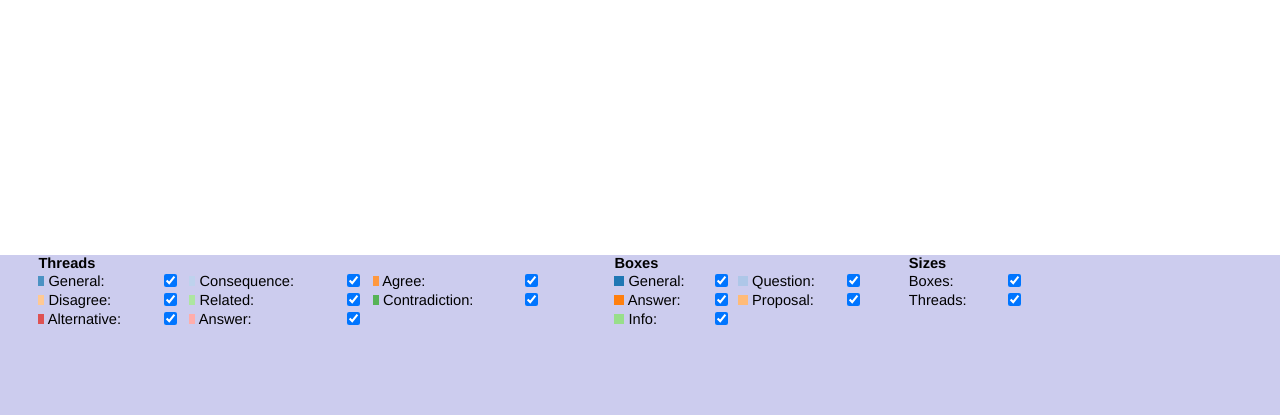
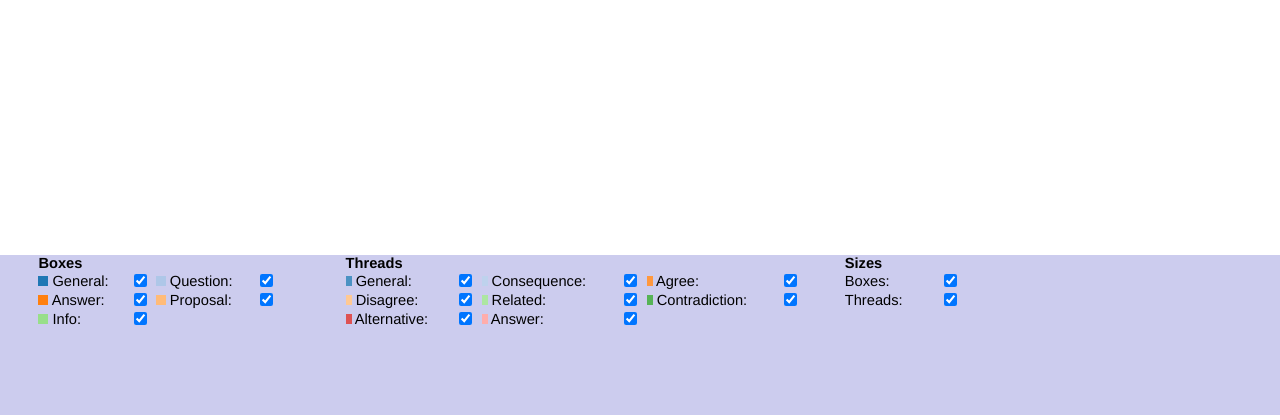
Before and after one commit to Incoma/Incoma, a PHP site: page /index-main.html in a window 1280 px wide. Shown: the part 380-800 px from the top of the page. Run offline with PHP 8.4, Linux system fonts and the light colour scheme.

Commit message:
Order of filters changed.

```diff
--- a/visualisation-zoomout.js
+++ b/visualisation-zoomout.js
@@ -170,12 +170,12 @@ function ZoomOut_Presentation(VIS, ABSTR) {
              <div class="lower_bar">   \
    \
                   <div class="lower_bar_elems">   \
+                    <div id="filt_nodes" class="filt_nodes" style="Float:left" >   \
+                      <b>Boxes</b>             \
+                    </div>   \
+   \
                     <div id="filt_links" class="filt_links" style="Float:left">   \
                       <b>Threads</b>    \
-                    </div>   \
-   \
-                    <div id="filt_nodes" class="filt_nodes" style="Float:left" >   \
-                      <b>Boxes</b>             \
                     </div>   \
    \
                     <div id="filt_sizes" class="filt_sizes" style="Float:left" >   \
--- a/zoomout.css
+++ b/zoomout.css
@@ -58,19 +58,18 @@ body {
   height: 25%;
 }
 
-.filt_links {
+.filt_nodes {
   position: relative;
-  width: 40%;
+  width: 19%;
   height: 100%;
 }
 
-.filt_nodes {
+.filt_links {
   position: relative;
   left:5%;
-  width: 20%;
+  width: 36%;
   height: 100%;
 }
-
 
 .filt_sizes {
   position: relative;
```
